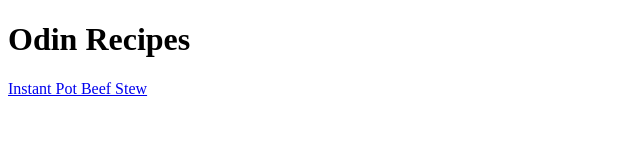
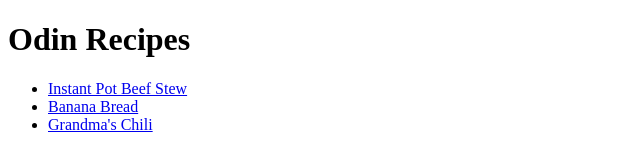
Before and after one commit to eoyler/odin-recipes, a plain HTML site: page index.html in a window 1280 px wide. Shown: the whole page, without its empty margins (0-640 px from the left). Drawn offline with Linux system fonts and the light colour scheme.

Commit message:
added links and put links in list

```diff
--- a/index.html
+++ b/index.html
@@ -7,6 +7,10 @@
 </head>
 <body>
     <h1>Odin Recipes</h1>
-    <a href="recipes/beefstew.html">Instant Pot Beef Stew</a>
+    <ul>
+        <li><a href="recipes/beefstew.html">Instant Pot Beef Stew</a></li>
+        <li><a href="recipes/bananabread.html">Banana Bread</a></li>
+        <li><a href="recipes/chili.html">Grandma's Chili</a></li>
+    </ul>
 </body>
 </html>
```
